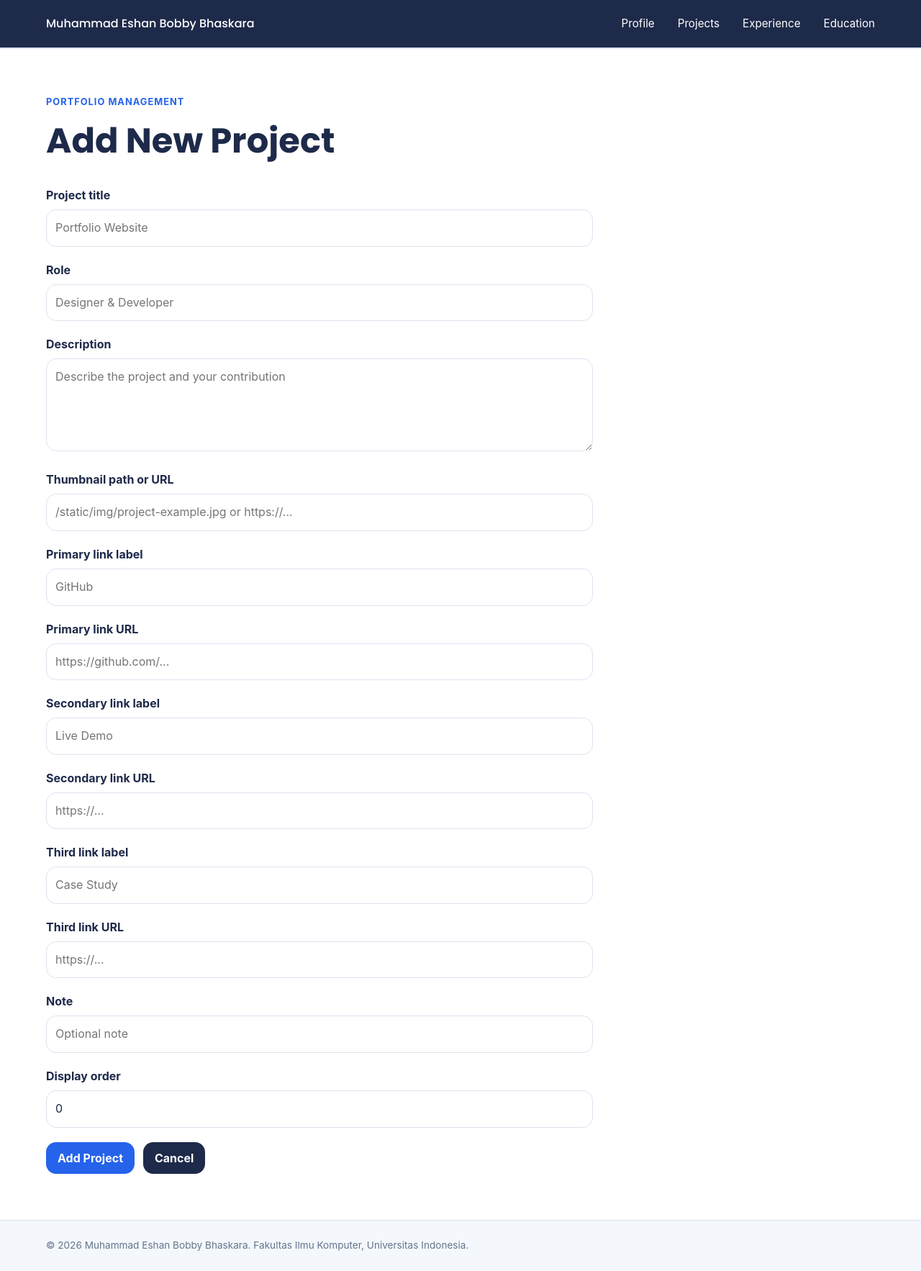
After one commit to bobbybhskara/myportofolio, a Django app: page /projects/add/ in a window 1280 px wide. The commit adds this page. Shown: the whole page at 72% size. Run offline with Django 5.2, Linux system fonts and the light colour scheme.

Commit message:
feat: add project creation form

```diff
--- /dev/null
+++ b/main/forms.py
@@ -0,0 +1,59 @@
+from django.forms import ModelForm, NumberInput, Textarea, TextInput, URLInput
+
+from main.models import Project
+
+
+class ProjectForm(ModelForm):
+    class Meta:
+        model = Project
+        fields = [
+            "title",
+            "role",
+            "description",
+            "thumbnail",
+            "primary_link_label",
+            "primary_link_url",
+            "secondary_link_label",
+            "secondary_link_url",
+            "third_link_label",
+            "third_link_url",
+            "note",
+            "display_order",
+        ]
+        labels = {
+            "title": "Project title",
+            "role": "Role",
+            "description": "Description",
+            "thumbnail": "Thumbnail path or URL",
+            "primary_link_label": "Primary link label",
+            "primary_link_url": "Primary link URL",
+            "secondary_link_label": "Secondary link label",
+            "secondary_link_url": "Secondary link URL",
+            "third_link_label": "Third link label",
+            "third_link_url": "Third link URL",
+            "note": "Note",
+            "display_order": "Display order",
+        }
+        widgets = {
+            "title": TextInput(attrs={"placeholder": "Portfolio Website"}),
+            "role": TextInput(attrs={"placeholder": "Designer & Developer"}),
+            "description": Textarea(
+                attrs={
+                    "placeholder": "Describe the project and your contribution",
+                    "rows": 4,
+                }
+            ),
+            "thumbnail": TextInput(
+                attrs={
+                    "placeholder": "/static/img/project-example.jpg or https://...",
+                }
+            ),
+            "primary_link_label": TextInput(attrs={"placeholder": "GitHub"}),
+            "primary_link_url": URLInput(attrs={"placeholder": "https://github.com/..."}),
+            "secondary_link_label": TextInput(attrs={"placeholder": "Live Demo"}),
+            "secondary_link_url": URLInput(attrs={"placeholder": "https://..."}),
+            "third_link_label": TextInput(attrs={"placeholder": "Case Study"}),
+            "third_link_url": URLInput(attrs={"placeholder": "https://..."}),
+            "note": TextInput(attrs={"placeholder": "Optional note"}),
+            "display_order": NumberInput(attrs={"min": 0}),
+        }
--- a/main/urls.py
+++ b/main/urls.py
@@ -1,6 +1,6 @@
 from django.urls import path
 
-from main.views import show_experience, show_main, show_projects
+from main.views import create_project, show_experience, show_main, show_projects
 
 
 app_name = "main"
@@ -9,4 +9,5 @@ urlpatterns = [
     path("", show_main, name="show_main"),
     path("experience/", show_experience, name="show_experience"),
     path("projects/", show_projects, name="show_projects"),
+    path("projects/add/", create_project, name="create_project"),
 ]
--- a/main/views.py
+++ b/main/views.py
@@ -1,5 +1,7 @@
-from django.shortcuts import render
+from django.contrib import messages
+from django.shortcuts import redirect, render
 
+from main.forms import ProjectForm
 from main.models import Experience, Project
 
 
@@ -31,3 +33,18 @@ def show_projects(request):
         "project_list": Project.objects.order_by("display_order", "title"),
     }
     return render(request, "projects.html", context)
+
+
+def create_project(request):
+    form = ProjectForm(request.POST or None)
+
+    if request.method == "POST" and form.is_valid():
+        form.save()
+        messages.success(request, "Project added successfully!")
+        return redirect("main:show_projects")
+
+    context = {
+        "name": "Muhammad Eshan Bobby Bhaskara",
+        "form": form,
+    }
+    return render(request, "projects_form.html", context)
--- a/static/css/style.css
+++ b/static/css/style.css
@@ -700,3 +700,142 @@ main > section {
     font-family: "Poppins", -apple-system, sans-serif;
     font-size: clamp(2rem, 5vw, 3rem);
 }
+
+.project-header {
+    display: flex;
+    justify-content: space-between;
+    align-items: center;
+    gap: 1rem;
+    margin-bottom: 1.5rem;
+}
+
+.project-header h1 {
+    margin-bottom: 0;
+}
+
+.project-add-button {
+    display: inline-flex;
+    align-items: center;
+    gap: 0.45rem;
+    flex-shrink: 0;
+}
+
+.project-add-button span {
+    font-size: 1.25rem;
+    line-height: 1;
+}
+
+.project-form {
+    width: min(100%, 760px);
+    margin-top: 1.5rem;
+}
+
+.form-group {
+    margin-bottom: 1.25rem;
+}
+
+.form-group label {
+    display: block;
+    margin-bottom: 0.4rem;
+    font-weight: 700;
+}
+
+.form-group input,
+.form-group textarea {
+    width: 100%;
+    padding: 0.75rem;
+    color: var(--ink);
+    background-color: var(--paper);
+    border: 1px solid var(--line);
+    border-radius: var(--radius);
+    font: inherit;
+    transition: border-color 0.2s ease, box-shadow 0.2s ease;
+}
+
+.form-group textarea {
+    resize: vertical;
+}
+
+.form-group input:focus,
+.form-group textarea:focus {
+    border-color: var(--accent);
+    outline: none;
+    box-shadow: 0 0 0 3px rgba(91, 127, 166, 0.2);
+}
+
+.form-error {
+    margin-top: 0.35rem;
+    color: #b42318;
+    font-size: 0.85rem;
+}
+
+.form-actions {
+    display: flex;
+    gap: 0.75rem;
+    flex-wrap: wrap;
+}
+
+.button {
+    display: inline-block;
+    padding: 0.65rem 1rem;
+    color: var(--paper);
+    background-color: var(--accent-dark);
+    border: 0;
+    border-radius: var(--radius);
+    cursor: pointer;
+    font: inherit;
+    font-weight: 700;
+    line-height: 1.5;
+    text-decoration: none;
+}
+
+.button:hover,
+.button:focus-visible {
+    background-color: var(--accent);
+}
+
+.button:focus-visible {
+    outline: 3px solid var(--accent);
+    outline-offset: 2px;
+}
+
+.button-secondary {
+    background-color: var(--ink);
+}
+
+.messages {
+    padding-top: 1rem;
+}
+
+.message {
+    padding: 0.85rem 1rem;
+    border: 1px solid var(--line);
+    border-radius: var(--radius);
+}
+
+.message--success {
+    color: #166534;
+    background-color: #f0fdf4;
+    border-color: #bbf7d0;
+}
+
+@media (max-width: 600px) {
+    .project-header {
+        align-items: flex-start;
+        flex-direction: column;
+    }
+
+    .project-add-button {
+        justify-content: center;
+        width: 100%;
+    }
+
+    .form-actions {
+        flex-direction: column;
+    }
+
+    .form-actions .button {
+        width: 100%;
+        text-align: center;
+    }
+}
--- a/templates/base.html
+++ b/templates/base.html
@@ -25,6 +25,14 @@
         </div>
     </header>
 
+    {% if messages %}
+        <div class="container messages" aria-live="polite">
+            {% for message in messages %}
+                <p class="message message--{{ message.tags }}">{{ message }}</p>
+            {% endfor %}
+        </div>
+    {% endif %}
+
     {% block content %}{% endblock content %}
 
     <footer class="site-footer">
--- /dev/null
+++ b/templates/projects_form.html
@@ -0,0 +1,39 @@
+{% extends "base.html" %}
+
+{% block meta %}
+    <title>Add Project - {{ name }}</title>
+{% endblock meta %}
+
+{% block content %}
+<main>
+    <section class="projects-section">
+        <div class="container">
+            <p class="section-kicker">Portfolio management</p>
+            <h1>Add New Project</h1>
+
+            <form method="post" action="{% url 'main:create_project' %}" class="project-form">
+                {% csrf_token %}
+
+                {% for error in form.non_field_errors %}
+                    <p class="form-error">{{ error }}</p>
+                {% endfor %}
+
+                {% for field in form %}
+                    <div class="form-group">
+                        <label for="{{ field.id_for_label }}">{{ field.label }}</label>
+                        {{ field }}
+                        {% for error in field.errors %}
+                            <p class="form-error">{{ error }}</p>
+                        {% endfor %}
+                    </div>
+                {% endfor %}
+
+                <div class="form-actions">
+                    <button type="submit" class="button">Add Project</button>
+                    <a href="{% url 'main:show_projects' %}" class="button button-secondary">Cancel</a>
+                </div>
+            </form>
+        </div>
+    </section>
+</main>
+{% endblock content %}
```
Also changed, not shown: main/tests.py (+44 -0 lines), templates/projects.html (+10 -2 lines).
